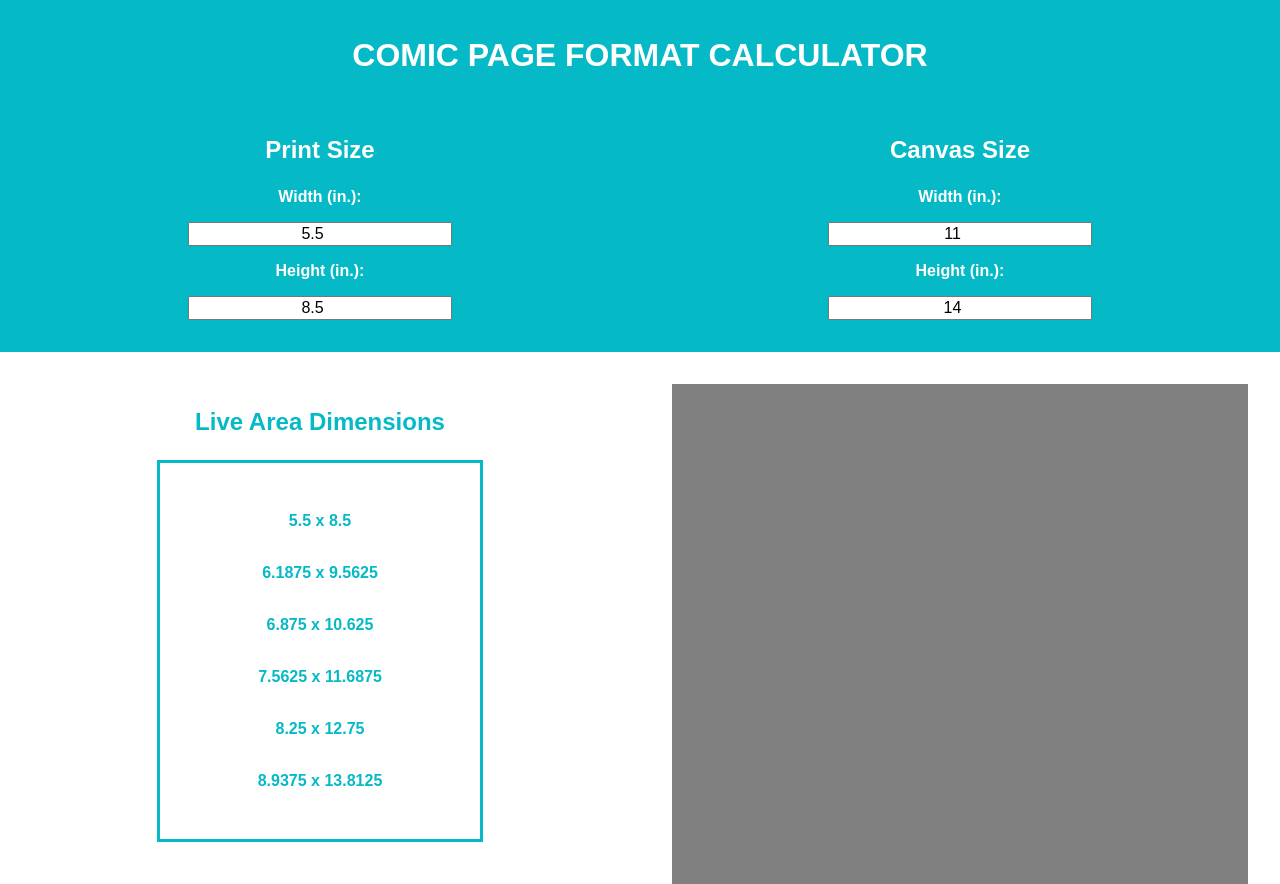
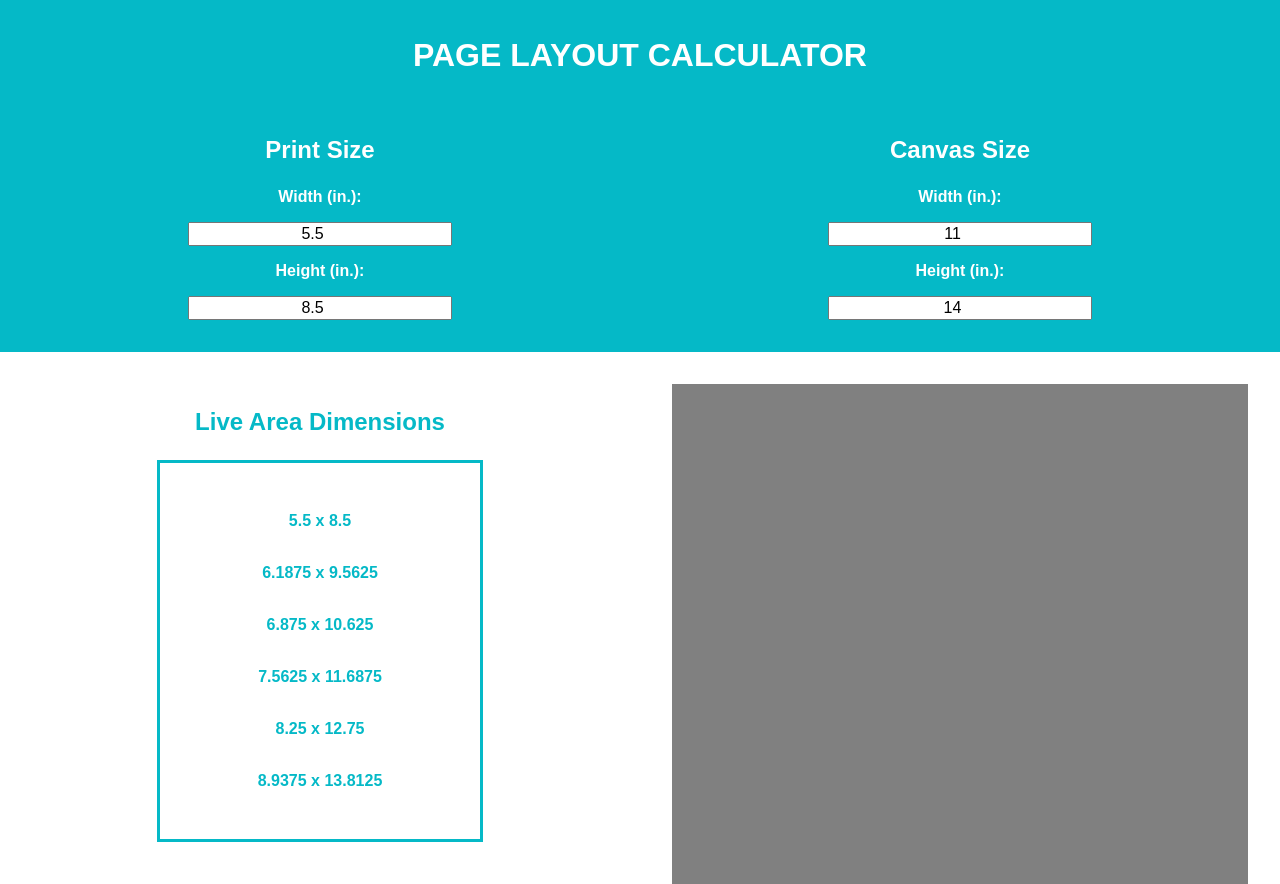
Before and after one commit to Lowsh/Marginalia, a plain HTML site: page PageFormatting.htm in a window 1280 px wide. Drawn offline with nearby package versions, Linux system fonts and the light colour scheme.

Commit message:
updated page

```diff
--- a/PageFormatting.htm
+++ b/PageFormatting.htm
@@ -11,7 +11,7 @@
 
 	<body>
 		<header>
-			<h1>COMIC PAGE FORMAT CALCULATOR</h1>
+			<h1>PAGE LAYOUT CALCULATOR</h1>
 		</header>
 
 		<main>
```
